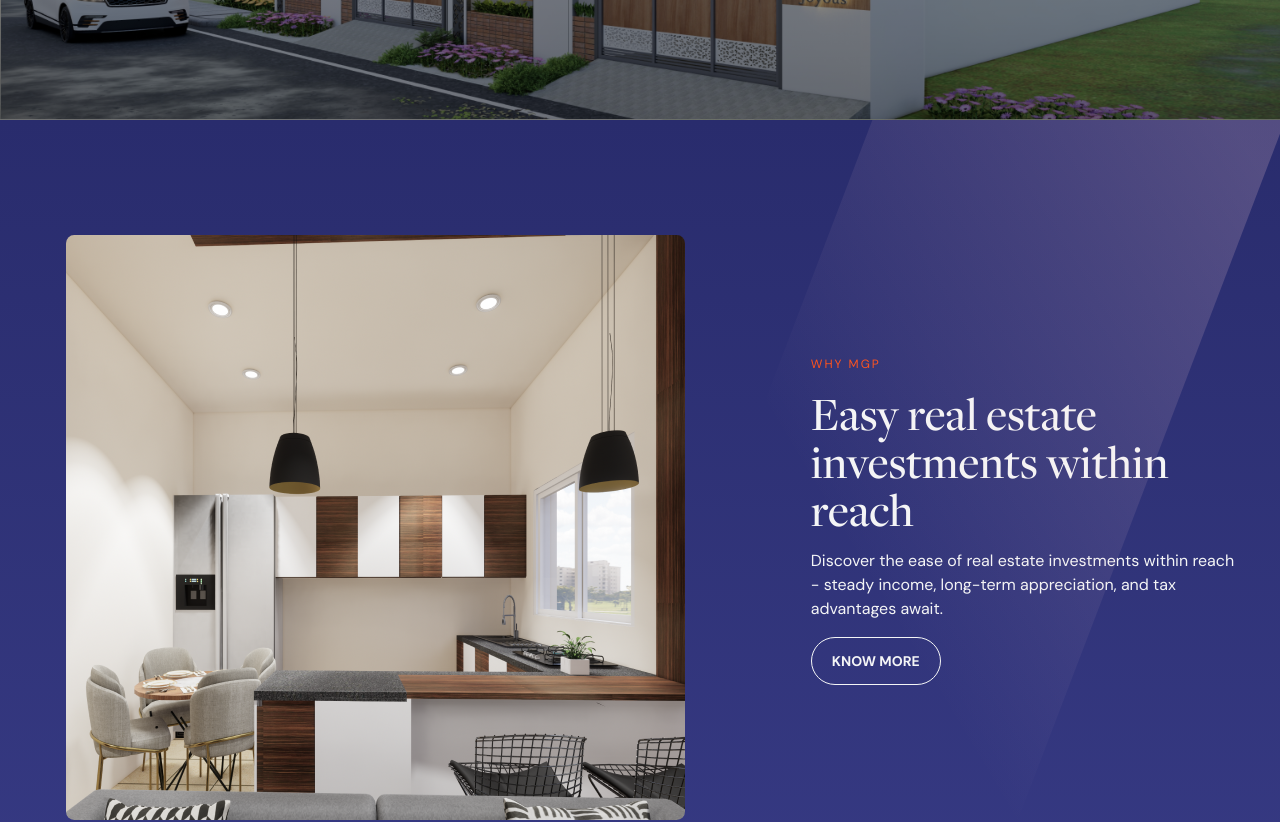
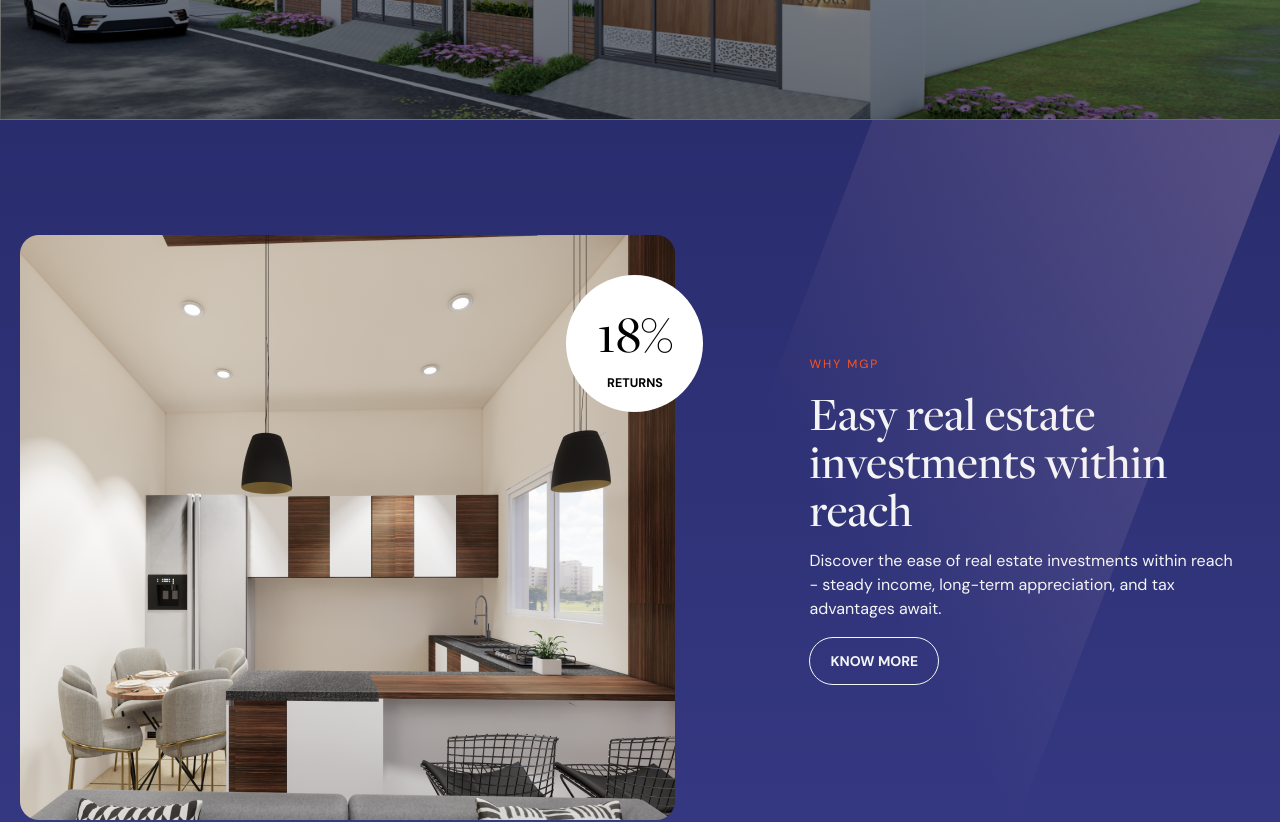
Before and after one commit to nishanthmessi/property-investment-site, a React (Vite) app: page / in a window 1280 px wide. Shown: the part 560-1382 px from the top of the page. Built offline with nearby package versions, Linux system fonts and the light colour scheme.

Commit message:
final fixes

```diff
--- a/src/components/AboutSection.jsx
+++ b/src/components/AboutSection.jsx
@@ -32,13 +32,25 @@ const AboutSection = () => {
         </defs>
       </svg>
 
-      <div className='flex flex-col md:flex-row items-center md:items-start px-[26px] md:pl-[66px] pt-[50px] sm:pt-[115px] gap-[47px] md:gap-[126px] h-[794px]'>
-        <div>
+      <div className='flex flex-col md:flex-row items-center md:items-start px-[26px] md:pl-[20px] pt-[50px] sm:pt-[115px] gap-[47px] md:gap-[126px] h-[794px]'>
+        <div className='lg:relative lg:w-[700px]'>
+          <div className='hidden lg:flex flex-col items-center justify-center bg-white h-[137px] w-[137px] rounded-full absolute top-[40px] -right-[20px]'>
+            <h1 className='freight-font text-[52.843px] font-sans font-[500]'>
+              18%
+            </h1>
+            <p className='text-[12.535px] font-[700] uppercase'>Returns</p>
+          </div>
           <img
             src={InteriorImg}
             alt=''
             className='hidden lg:block h-[339px] sm:h-[585px] w-[572.949px] sm:w-[655px] rounded-[8.135px] object-cover'
           />
+          <div className='sm:hidden relative flex flex-col items-center justify-center bg-white h-[61px] w-[61px] rounded-full top-[90px] -right-[280px]'>
+            <h1 className='freight-font text-[23.529px] font-sans font-[500]'>
+              18%
+            </h1>
+            <p className='text-[5.581px] font-[700] uppercase'>Returns</p>
+          </div>
           <img
             src={InteriorImg2}
             alt=''
```
